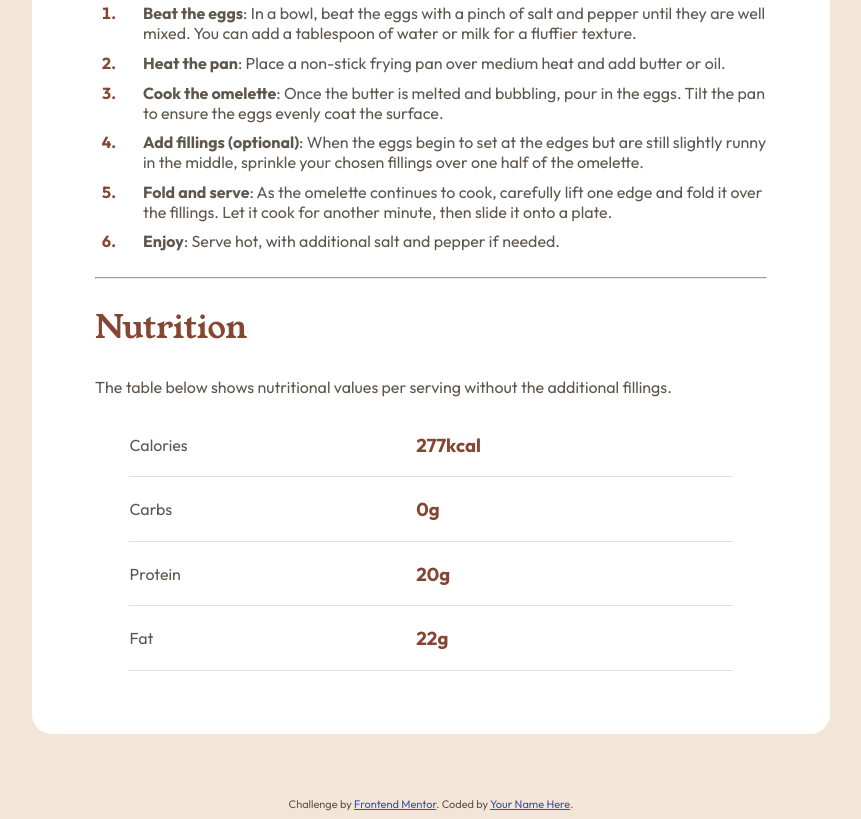
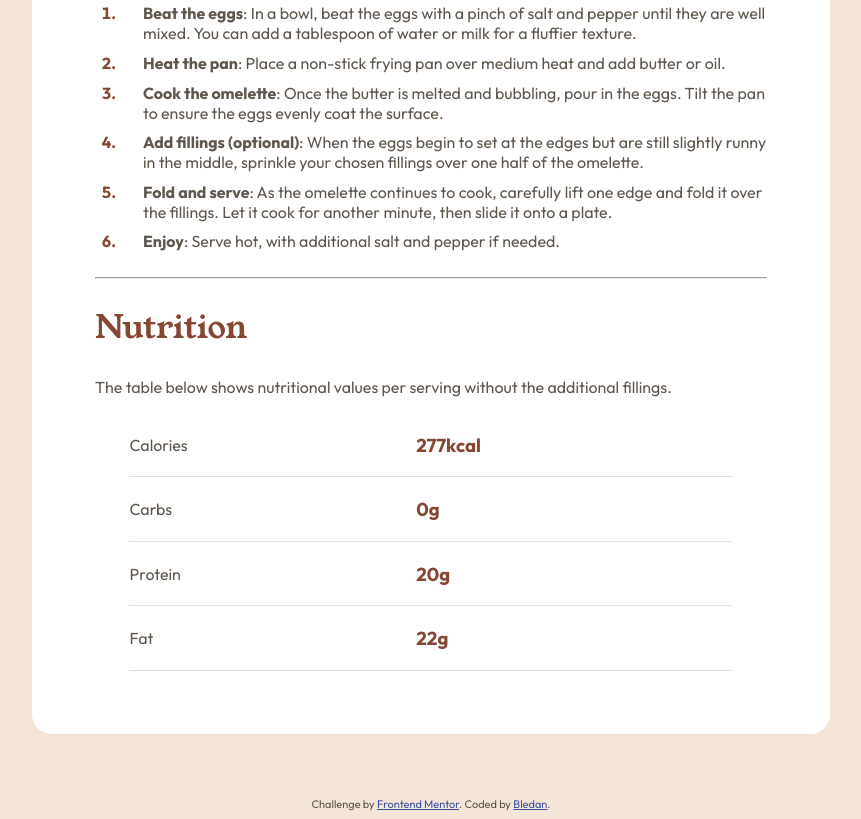
Before and after one commit to BledanIT/bledan-recipepage.github.io, a plain HTML site: page index.html in a window 1280 px wide. Shown: the part 1226-2045 px from the top of the page, without its empty margins (209-1070 px from the left). Drawn offline with Linux system fonts and the light colour scheme.

Commit message:
added author in html

```diff
--- a/index.html
+++ b/index.html
@@ -77,7 +77,7 @@
   </div>
   <div class="attribution">
     Challenge by <a href="https://www.frontendmentor.io?ref=challenge" target="_blank">Frontend Mentor</a>.
-    Coded by <a href="#">Your Name Here</a>.
+    Coded by <a href="#">Bledan</a>.
   </div>
 </body>
 </html>
```
Also changed, not shown: preview.jpg (deleted).
